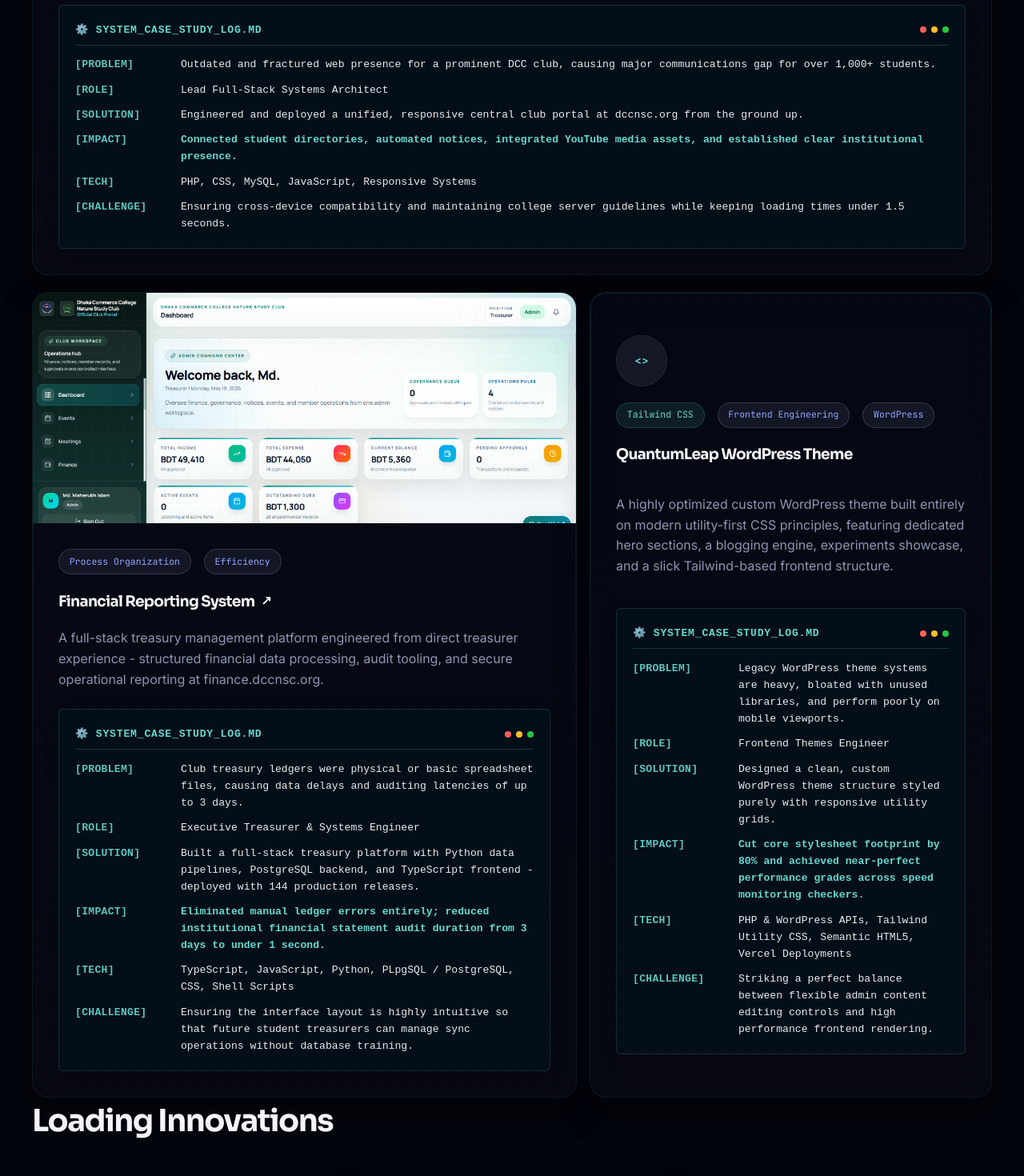
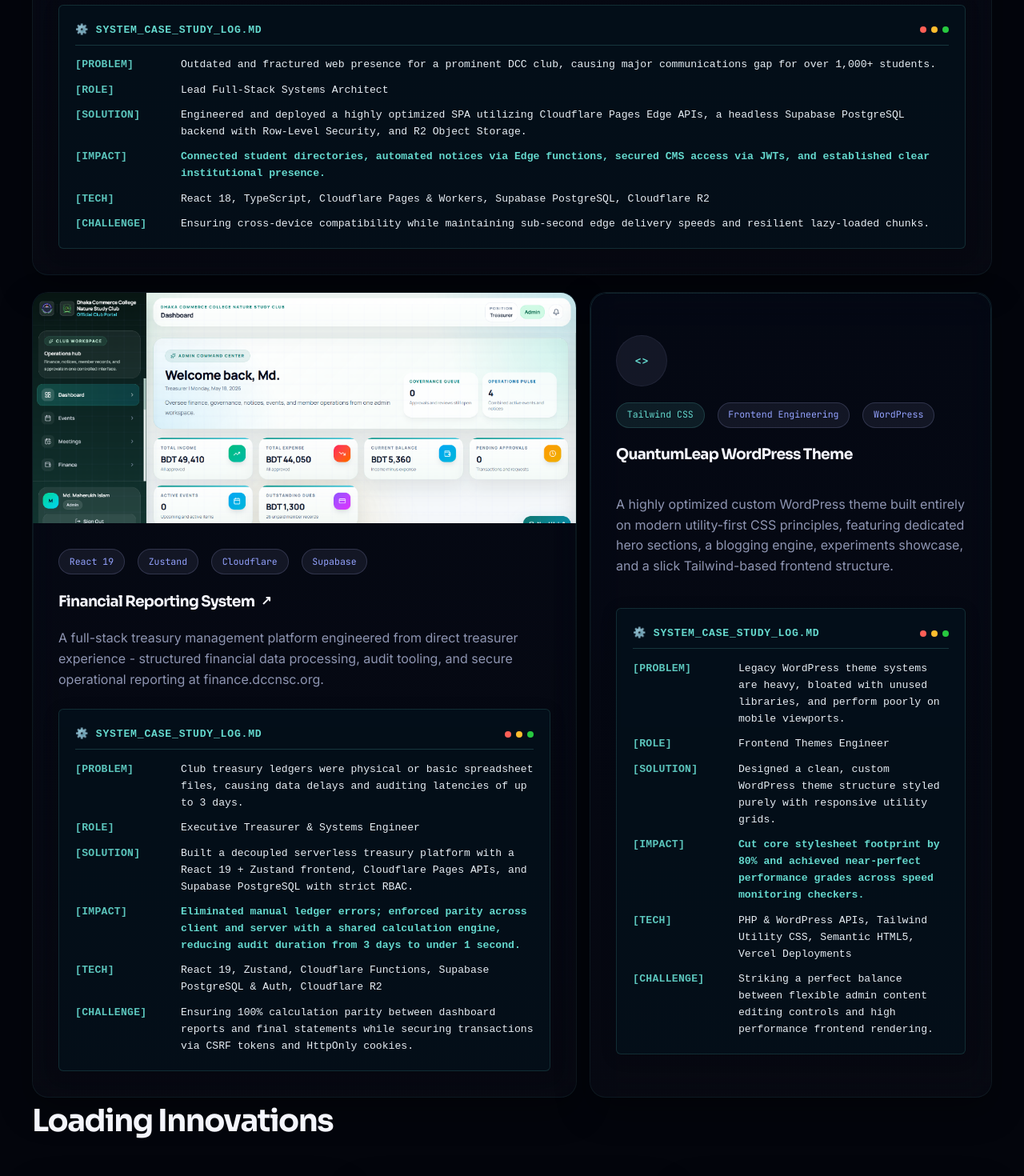
Before and after one commit to maherukhislam/Portfolio, a React (Vite) app: page / in a window 1280 px wide. Shown: the part 5180-6650 px from the top of the page at 80% size. Built offline with nearby package versions, Linux system fonts and the light colour scheme.

Commit message:
feat: add portfolio data structures and tech showcase component

```diff
--- a/src/components/sections/TechShowcaseSection.tsx
+++ b/src/components/sections/TechShowcaseSection.tsx
@@ -2,33 +2,33 @@
 
 const DCCNSC_STRUCTURE = `
   dccnsc.org/
-  ├── pages/         (public-facing club portal)
-  │   ├── index.php  (home - notices, YouTube embeds)
-  │   ├── about.php  (executive committee)
-  │   ├── events.php (calendar + gallery)
-  │   └── contact.php
-  ├── admin/         (operational backend)
-  │   ├── dashboard  (member records)
-  │   ├── treasury/  → finance.dccnsc.org
-  │   └── notices/   (publish system)
-  └── api/           (PHP + PLpgSQL endpoints)
+  ├── database/      (Supabase PostgreSQL + RLS)
+  │   └── required_tables.sql
+  ├── functions/     (Cloudflare Pages Edge APIs)
+  │   ├── _middleware.js  (CORS, security, context)
+  │   └── api/       (blog, gallery, memberships)
+  └── src/           (React 18 + Vite SPA)
+      ├── components/(Navbar, Crop Dialog, UI)
+      ├── lib/       (Hooks: useAuth, SEO, Preload)
+      └── pages/
+          └── admin/ (Secured workspace modules)
 `.trim();
 
 const FINANCE_FLOW = `
-  [Treasurer Terminal]
+  [React 19 + Zustand UI] ──► (CSRF + HttpOnly)
         │
-        ├── Read ledger / transaction CSV
+        ├── shared/financials.js (Parity Engine)
         ▼
-  [Python Data Pipeline]  ──► Parse + validate
+  [Cloudflare Functions]  ──► RBAC / Rate Limit
         │
-        ├── Encode structured payload
+        ├── Transaction & Export APIs
         ▼
-  [PLpgSQL / PostgreSQL]  ──► Query Speed: < 0.001s
+  [Supabase PostgreSQL]   ──► RLS Policies
         │
-        ├── Sync over HTTPS / SSL
+        ├── Signed Receipts in R2
         ▼
   [finance.dccnsc.org]    ──► State: ONLINE
-  144 production releases · TypeScript + Python
+  144 production releases · Serverless API
 `.trim();
 
 export function TechShowcaseSection() {
@@ -55,7 +55,7 @@
           </div>
           <pre className="pipeline-terminal__diagram">{DCCNSC_STRUCTURE}</pre>
           <div className="pipeline-terminal__footer">
-            <span className="hl">TypeScript · PHP · Python · PLpgSQL · CSS</span>
+            <span className="hl">React · TypeScript · Cloudflare Edge · Supabase PostgreSQL</span>
           </div>
         </div>
 
@@ -69,7 +69,7 @@
           </div>
           <pre className="pipeline-terminal__diagram">{FINANCE_FLOW}</pre>
           <div className="pipeline-terminal__footer">
-            <span className="hl">Python · PLpgSQL · TypeScript · JavaScript · Shell</span>
+            <span className="hl">React 19 · Zustand · Cloudflare Functions · Supabase</span>
           </div>
         </div>
       </div>
@@ -87,8 +87,8 @@
         </div>
         <div className="deploy-stat__divider" />
         <div className="deploy-stat">
-          <span className="deploy-stat__value">5</span>
-          <span className="deploy-stat__label">languages in production</span>
+          <span className="deploy-stat__value">4</span>
+          <span className="deploy-stat__label">core databases synced</span>
         </div>
         <div className="deploy-stat__divider" />
         <div className="deploy-stat">
--- a/src/data/mockData.ts
+++ b/src/data/mockData.ts
@@ -258,17 +258,17 @@
       title: "DCCNSC Official Website",
       description:
         "A comprehensive digital overhaul for the Dhaka Commerce College Nature Study Club, connecting environmental work, club identity, and accessible information architecture.",
-      tags: ["Branding", "UI/UX", "Technical Implementation"],
+      tags: ["React 18", "Serverless Edge", "Supabase"],
       mediaClass: "project__media--radar",
       link: "https://dccnsc.org",
       imageUrl: "/dccnsc-preview.png",
       caseStudy: {
         problem: "Outdated and fractured web presence for a prominent DCC club, causing major communications gap for over 1,000+ students.",
         role: "Lead Full-Stack Systems Architect",
-        solution: "Engineered and deployed a unified, responsive central club portal at dccnsc.org from the ground up.",
-        impact: "Connected student directories, automated notices, integrated YouTube media assets, and established clear institutional presence.",
-        technologies: ["PHP", "CSS", "MySQL", "JavaScript", "Responsive Systems"],
-        challenges: "Ensuring cross-device compatibility and maintaining college server guidelines while keeping loading times under 1.5 seconds.",
+        solution: "Engineered and deployed a highly optimized SPA utilizing Cloudflare Pages Edge APIs, a headless Supabase PostgreSQL backend with Row-Level Security, and R2 Object Storage.",
+        impact: "Connected student directories, automated notices via Edge functions, secured CMS access via JWTs, and established clear institutional presence.",
+        technologies: ["React 18", "TypeScript", "Cloudflare Pages & Workers", "Supabase PostgreSQL", "Cloudflare R2"],
+        challenges: "Ensuring cross-device compatibility while maintaining sub-second edge delivery speeds and resilient lazy-loaded chunks.",
       },
     } as const satisfies ProjectItem,
     secondary: [
@@ -276,17 +276,17 @@
         title: "Financial Reporting System",
         description:
           "A full-stack treasury management platform engineered from direct treasurer experience - structured financial data processing, audit tooling, and secure operational reporting at finance.dccnsc.org.",
-        tags: ["Process Organization", "Efficiency"],
+        tags: ["React 19", "Zustand", "Cloudflare", "Supabase"],
         mediaClass: "project__media--code",
         imageUrl: "/finance-preview.png",
         link: "https://finance.dccnsc.org",
         caseStudy: {
           problem: "Club treasury ledgers were physical or basic spreadsheet files, causing data delays and auditing latencies of up to 3 days.",
           role: "Executive Treasurer & Systems Engineer",
-          solution: "Built a full-stack treasury platform with Python data pipelines, PostgreSQL backend, and TypeScript frontend - deployed with 144 production releases.",
-          impact: "Eliminated manual ledger errors entirely; reduced institutional financial statement audit duration from 3 days to under 1 second.",
-          technologies: ["TypeScript", "JavaScript", "Python", "PLpgSQL / PostgreSQL", "CSS", "Shell Scripts"],
-          challenges: "Ensuring the interface layout is highly intuitive so that future student treasurers can manage sync operations without database training.",
+          solution: "Built a decoupled serverless treasury platform with a React 19 + Zustand frontend, Cloudflare Pages APIs, and Supabase PostgreSQL with strict RBAC.",
+          impact: "Eliminated manual ledger errors; enforced parity across client and server with a shared calculation engine, reducing audit duration from 3 days to under 1 second.",
+          technologies: ["React 19", "Zustand", "Cloudflare Functions", "Supabase PostgreSQL & Auth", "Cloudflare R2"],
+          challenges: "Ensuring 100% calculation parity between dashboard reports and final statements while securing transactions via CSRF tokens and HttpOnly cookies.",
         },
       },
       {
```
